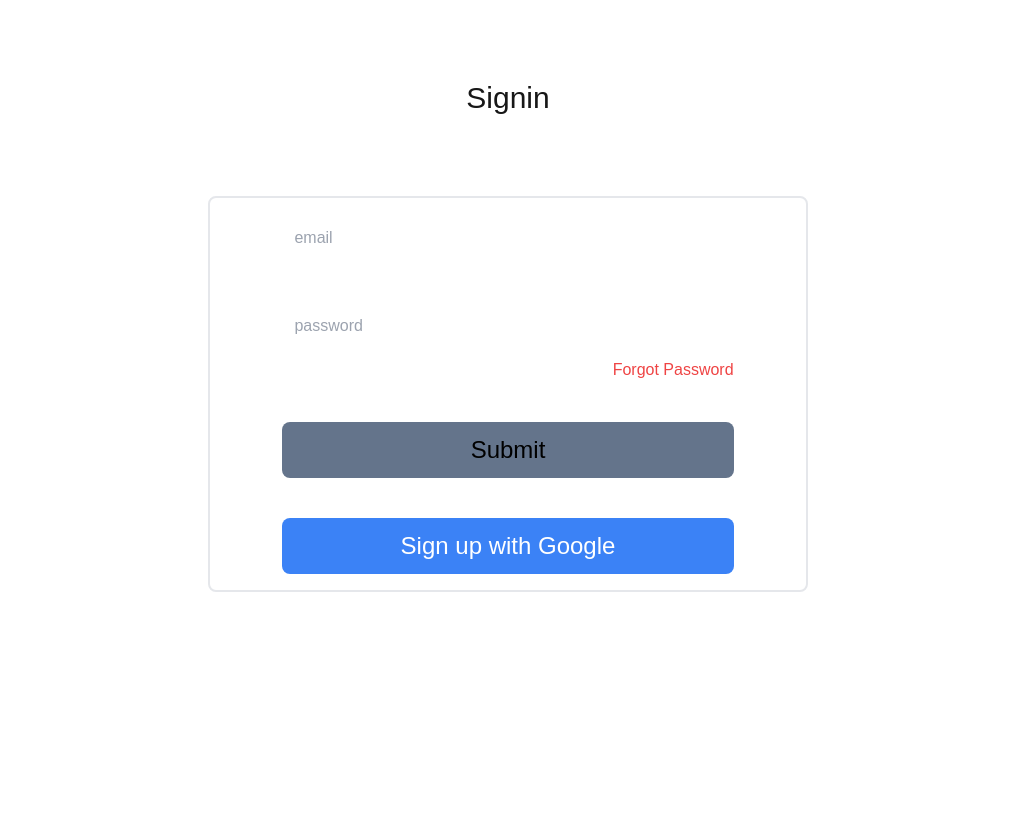
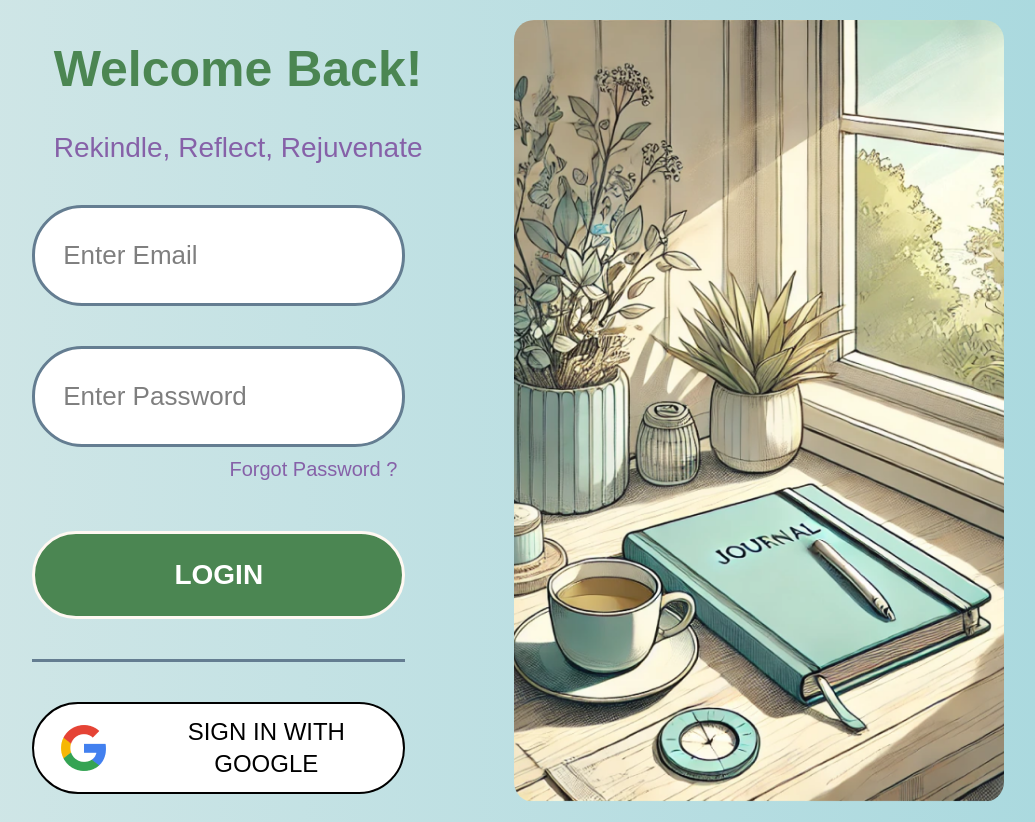
Before and after one commit to SHIVAM-KUMAR-59/sooth-mind, a Next.js app: page /auth/signin in a window 1280 px wide. Shown: the whole page, without its empty margins (132-1167 px from the left). Before the commit the page ends 800 px from the top, so only its background shows below. Built offline with nearby package versions, Linux system fonts and the light colour scheme.

Commit message:
Signin Page UI Done

```diff
--- a/components/GoogleSignupButton.js
+++ b/components/GoogleSignupButton.js
@@ -1,13 +1,15 @@
 import { signIn } from 'next-auth/react'
+import Image from 'next/image'
 
 const GoogleSignupButton = () => {
   return (
     <button
       type="button"
-      className="p-3 bg-blue-500 rounded-lg mx-auto text-2xl w-[80%] text-white"
+      className="sm:p-3 p-2 flex justify-center gap-3 items-center rounded-[50px] text-xl sm:text-2xl w-full sm:w-[83%] text-black bg-white border-[2px] border-black "
       onClick={() => signIn('google')}
     >
-      Sign up with Google
+      <Image src="/GoogleLogo.png" height={62} width={75} alt="Google Logo" />
+      <span className="ml-2 capitalize">SIGN IN WITH GOOGLE</span>
     </button>
   )
 }
--- a/components/InputField.js
+++ b/components/InputField.js
@@ -7,14 +7,16 @@ const InputField = ({
   error,
 }) => {
   return (
-    <div className="flex flex-col gap-2 mx-auto justify-center align-center w-[80%]">
+    <div className="flex flex-col gap-2 justify-center align-center w-full sm:w-[83%] text-[#000000]">
       <input
         type={type}
         placeholder={placeholder}
-        className="p-3 rounded-md"
+        className="p-5 sm:p-7 rounded-[50px] text-[20px] sm:text-[26px] border-[3px] border-[#647D91] bg-white placeholder:text-[#000000] placeholder:opacity-[50%] focus:outline-none"
         {...register(label, validation)}
       />
-      {error && <span className="text-red-500 text-md">{error.message}</span>}
+      {error && (
+        <span className="text-red-500 text-lg p-1">{error.message}</span>
+      )}
     </div>
   )
 }
--- /dev/null
+++ b/pages/auth/layout.js
@@ -0,0 +1,7 @@
+export default function AuthLayout({ children }) {
+  return (
+    <div className=" w-full bg-gradient-to-r from-[#D3E7E7] to-[#A7D8DE]">
+      {children}
+    </div>
+  )
+}
--- a/pages/auth/signin.js
+++ b/pages/auth/signin.js
@@ -1,3 +1,4 @@
+import Layout from './layout'
 import { useForm } from 'react-hook-form'
 import '../../app/globals.css'
 import InputField from '@/components/InputField'
@@ -41,10 +42,22 @@ const Signin = () => {
   }
 
   return (
-    <>
-      <h1 className="text-3xl text-center mt-20">Signin</h1>
+    <Layout>
+      <main className="min-h-screen w-full flex items-center justify-center p-5">
+        <div className="w-full sm:w-4/5 md:w-3/5 lg:w-[80%] mx-auto flex flex-col sm:flex-row gap-6 sm:gap-3">
+          {/* Left Column */}
+          <div className="w-full sm:w-1/2">
+            <div className="py-3 mx-auto sm:w-[83%]  sm:text-left">
+              <h1 className="text-[#4B8652] text-[40px] sm:text-[50px] font-[700] capitalize">
+                Welcome Back!
+              </h1>
+              <p className="text-[#8661A8] text-[28px] font-[500] mt-5">
+                Rekindle, Reflect, Rejuvenate
+              </p>
+            </div>
+
             <form
-        className="flex flex-col gap-10 max-w-[600px] mx-auto p-4 border-2 mt-20 rounded-lg text-black"
+              className="flex flex-col sm:gap-10 gap-2 sm:mt-4 w-full sm:w-[95%] mx-auto sm:p-2"
               onSubmit={handleSubmit(onSubmit)}
             >
               {isLoading && (
@@ -52,18 +65,21 @@ const Signin = () => {
                   <div className="spinner-border animate-spin inline-block w-12 h-12 border-4 rounded-full border-t-transparent border-white"></div>
                 </div>
               )}
+
+              {/* Input Fields */}
               <InputField
                 label="email"
                 type="text"
-          placeholder="email"
+                placeholder="Enter Email"
                 register={register}
                 validation={{ required: 'Email is required' }}
                 error={errors.email}
               />
+              <div>
                 <InputField
                   label="password"
                   type="password"
-          placeholder="password"
+                  placeholder="Enter Password"
                   register={register}
                   validation={{
                     required: 'Password is required',
@@ -72,31 +88,51 @@ const Signin = () => {
                       message: 'Password must be at least 8 characters',
                     },
                     pattern: {
-              value: /^(?=.*[A-Z])(?=.*[!@#$%^&*])[A-Za-z\d!@#$%^&*]{8,}$/,
+                      value:
+                        /^(?=.*[A-Z])(?=.*[!@#$%^&*])[A-Za-z\d!@#$%^&*]{8,}$/,
                       message:
                         'Password must contain at least one uppercase letter and one special character',
                     },
                   }}
                   error={errors.password}
                 />
-        <div className="w-[80%] mx-auto -mt-8 text-right">
+                <div className="sm:w-[83%] p-2 sm:text-xl text-right hover:underline">
                   <Link
                     href="/auth/forgotpassword"
                     prefetch={false}
-            className="text-red-500 cursor-pointer text-md"
+                    className="text-[#8661A8] cursor-pointer text-md"
                   >
-            Forgot Password
+                    Forgot Password ?
                   </Link>
                 </div>
+              </div>
+
+              {/* Submit Button */}
               <button
-          className="p-3 rounded-lg mx-auto bg-slate-500 text-black text-2xl w-[80%]"
+                className="p-5 bg-[#4B8652] border-[3px] border-[#FFF8F2] text-[#FFFFFF] text-[20px] sm:text-[28px] font-[600] sm:w-[83%]  rounded-[50px]"
                 type="submit"
               >
-          Submit
+                LOGIN
               </button>
+
+              {/* Divider */}
+              <hr className="h-[3px] bg-[#647D91] border-0 sm:w-[83%] " />
+
+              {/* Google Signup Button */}
               <GoogleSignupButton />
             </form>
-    </>
+          </div>
+
+          {/* Right Column (Image) */}
+          <div
+            className="w-full sm:w-1/2 rounded-[20px] bg-cover bg-center"
+            style={{
+              backgroundImage: "url('/Login.png')",
+            }}
+          ></div>
+        </div>
+      </main>
+    </Layout>
   )
 }
 
```
Also changed, not shown: public/GoogleLogo.png (added), public/Login.png (added). Lines whose indentation alone changed are shown as unchanged.
